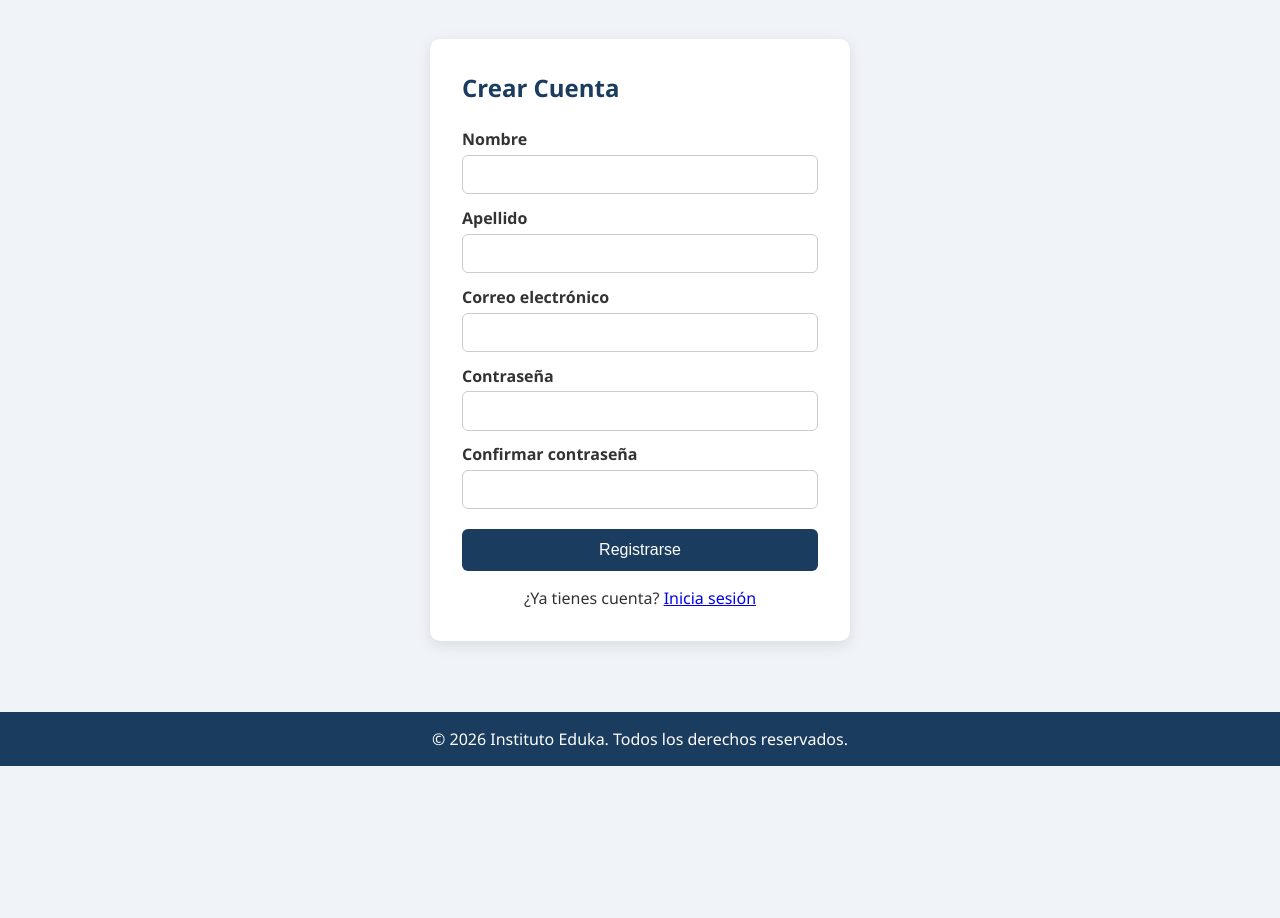
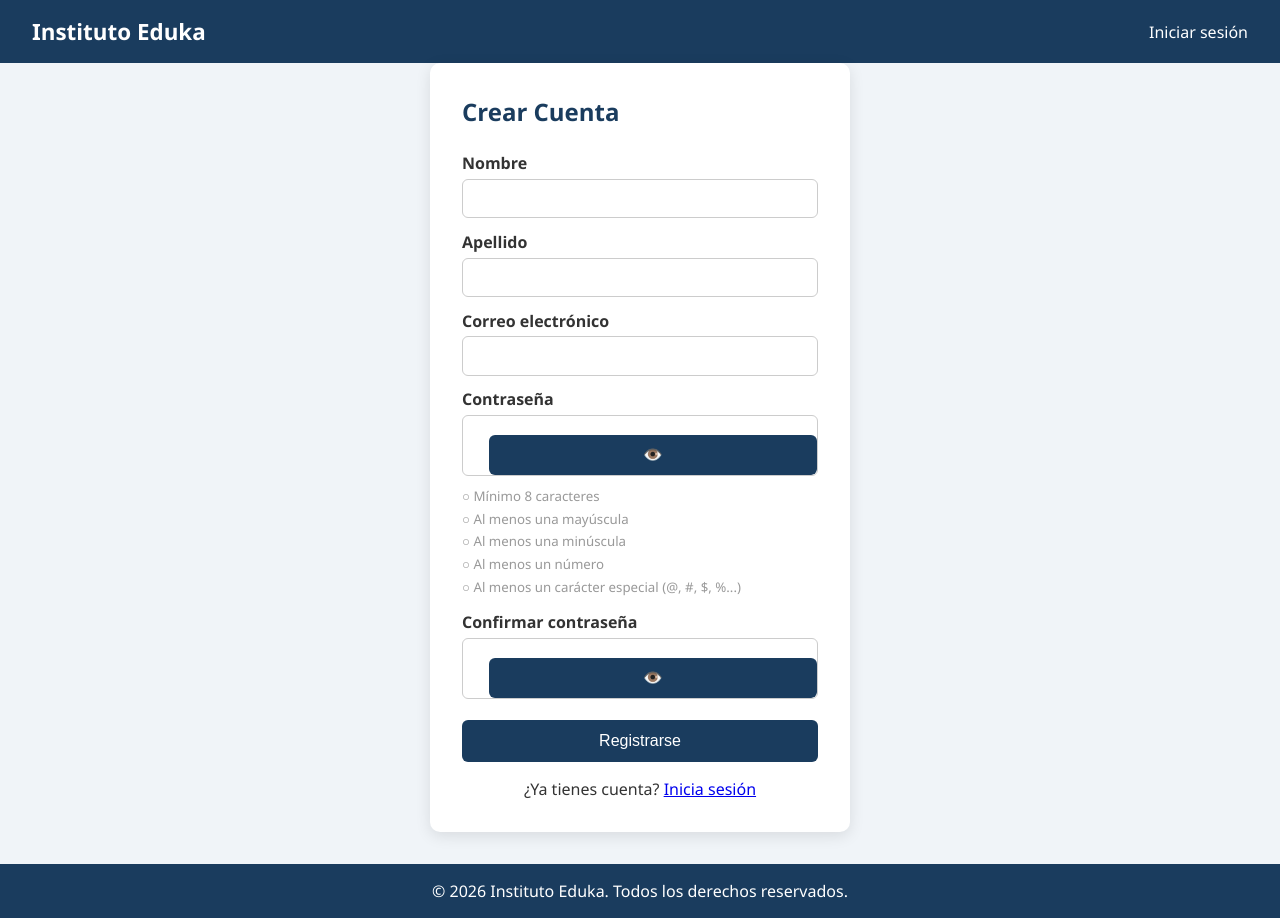
Before and after one commit to Juanc730/eduka, a PHP site: page /eduka/modules/auth/registro.php in a window 1280 px wide. Before the commit the page ends 766 px from the top, so only its background shows below. Run offline with PHP 8.4, Linux system fonts and the light colour scheme.

Commit message:
requisitos contraseñas

```diff
--- a/assets/css/style.css
+++ b/assets/css/style.css
@@ -351,3 +351,51 @@ body {
 .card-404 h2 { color: #333; margin-bottom: 1rem; }
 .card-404 p  { color: #666; margin-bottom: 1.5rem; }
 .card-404 a  { display: inline-block; }
+
+/* Input contraseña con botón */
+.input-password {
+    display: flex;
+    align-items: center;
+    border: 1px solid #ccc;
+    border-radius: 6px;
+    overflow: hidden;
+    width: 100%;
+}
+.input-password input {
+    border: none;
+    border-radius: 0;
+    flex: 1;
+    outline: none;
+    box-shadow: none;
+}
+.input-password input:focus {
+    border: none;
+    outline: none;
+}
+.toggle-pass {
+    background: #f0f4f8;
+    border: none;
+    border-left: 1px solid #ccc;
+    padding: 0.5rem 0.7rem;
+    cursor: pointer;
+    font-size: 1rem;
+    line-height: 1;
+}
+.toggle-pass:hover { background: #e0e7ef; }
+
+/* Requisitos de contraseña */
+.requisitos {
+    list-style: none;
+    margin: 0.5rem 0 0.8rem;
+    padding: 0;
+    font-size: 0.83rem;
+}
+.requisitos li {
+    padding: 0.15rem 0;
+    color: #999;
+}
+.requisitos li::before { content: '○ '; }
+.req-ok { color: #27ae60 !important; }
+.req-ok::before { content: '✓ ' !important; }
+.req-fail { color: #e74c3c !important; }
+.req-fail::before { content: '✗ ' !important; }
--- a/modules/auth/registro.php
+++ b/modules/auth/registro.php
@@ -1,8 +1,24 @@
 <?php
-session_start();
+$page_title = 'Crear Cuenta';
+if (session_status() === PHP_SESSION_NONE) session_start();
 require_once '../../config/database.php';
+
 $error   = '';
 $success = '';
+
+function validar_password($password) {
+    if (strlen($password) < 8)
+        return 'La contraseña debe tener al menos 8 caracteres.';
+    if (!preg_match('/[A-Z]/', $password))
+        return 'La contraseña debe tener al menos una letra mayúscula.';
+    if (!preg_match('/[a-z]/', $password))
+        return 'La contraseña debe tener al menos una letra minúscula.';
+    if (!preg_match('/[0-9]/', $password))
+        return 'La contraseña debe tener al menos un número.';
+    if (!preg_match('/[\@\#\$\%\^\&\*\!\?\.\,\-\_]/', $password))
+        return 'La contraseña debe tener al menos un carácter especial (@, #, $, %, etc.).';
+    return '';
+}
 
 if ($_SERVER['REQUEST_METHOD'] === 'POST') {
     $nombre   = trim($_POST['nombre']);
@@ -11,17 +27,20 @@ if ($_SERVER['REQUEST_METHOD'] === 'POST') {
     $password = $_POST['password'];
     $confirm  = $_POST['confirm_password'];
 
+    $error_pass = validar_password($password);
+
     if ($password !== $confirm) {
         $error = 'Las contraseñas no coinciden.';
+    } elseif ($error_pass) {
+        $error = $error_pass;
     } else {
-        // Verificar si el email ya existe
         $stmt = $pdo->prepare("SELECT id FROM usuarios WHERE email = ?");
         $stmt->execute([$email]);
         if ($stmt->fetch()) {
             $error = 'El correo ya está registrado.';
         } else {
             $hash   = password_hash($password, PASSWORD_DEFAULT);
-            $rol_id = 2; // rol estudiante por defecto
+            $rol_id = 2;
             $stmt   = $pdo->prepare("INSERT INTO usuarios (nombre, apellido, email, password, rol_id)
                                      VALUES (?, ?, ?, ?, ?)");
             $stmt->execute([$nombre, $apellido, $email, $hash, $rol_id]);
@@ -30,33 +49,119 @@ if ($_SERVER['REQUEST_METHOD'] === 'POST') {
     }
 }
 ?>
-<?php $page_title = 'Crear Cuenta'; ?>
 <?php include '../../includes/header.php'; ?>
+<?php include '../../includes/navbar.php'; ?>
 
 <div class="auth-container">
     <div class="auth-card">
         <h2>Crear Cuenta</h2>
+
         <?php if ($error): ?>
             <p class="error"><?= htmlspecialchars($error) ?></p>
         <?php endif; ?>
         <?php if ($success): ?>
             <p class="success"><?= $success ?></p>
         <?php endif; ?>
-        <form method="POST">
+
+        <form method="POST" id="form-registro">
             <label>Nombre</label>
-            <input type="text" name="nombre" required>
+            <input type="text" name="nombre" required value="<?= htmlspecialchars($_POST['nombre'] ?? '') ?>">
+
             <label>Apellido</label>
-            <input type="text" name="apellido" required>
+            <input type="text" name="apellido" required value="<?= htmlspecialchars($_POST['apellido'] ?? '') ?>">
+
             <label>Correo electrónico</label>
-            <input type="email" name="email" required>
+            <input type="email" name="email" required value="<?= htmlspecialchars($_POST['email'] ?? '') ?>">
+
             <label>Contraseña</label>
-            <input type="password" name="password" required minlength="6">
+            <div class="input-password">
+                <input type="password" name="password" id="password" required>
+                <button type="button" class="toggle-pass" onclick="togglePassword('password', 'icon-pass')">
+                    <span id="icon-pass">👁️</span>
+                </button>
+            </div>
+
+            <!-- Indicador de requisitos -->
+            <ul class="requisitos" id="requisitos">
+                <li id="req-len">Mínimo 8 caracteres</li>
+                <li id="req-may">Al menos una mayúscula</li>
+                <li id="req-min">Al menos una minúscula</li>
+                <li id="req-num">Al menos un número</li>
+                <li id="req-esp">Al menos un carácter especial (@, #, $, %...)</li>
+            </ul>
+
             <label>Confirmar contraseña</label>
-            <input type="password" name="confirm_password" required>
-            <button type="submit">Registrarse</button>
+            <div class="input-password">
+                <input type="password" name="confirm_password" id="confirm_password" required>
+                <button type="button" class="toggle-pass" onclick="togglePassword('confirm_password', 'icon-confirm')">
+                    <span id="icon-confirm">👁️</span>
+                </button>
+            </div>
+            <p id="msg-confirm" style="font-size:0.85rem; margin-top:0.3rem;"></p>
+
+            <button type="submit" class="btn-primary" style="margin-top:1rem; width:100%;">Registrarse</button>
         </form>
         <p>¿Ya tienes cuenta? <a href="/eduka/login.php">Inicia sesión</a></p>
     </div>
 </div>
 
+<script>
+// Mostrar / ocultar contraseña
+function togglePassword(inputId, iconId) {
+    const input = document.getElementById(inputId);
+    const icon  = document.getElementById(iconId);
+    if (input.type === 'password') {
+        input.type = 'text';
+        icon.textContent = '🙈';
+    } else {
+        input.type = 'password';
+        icon.textContent = '👁️';
+    }
+}
+
+// Validación en tiempo real
+const passInput    = document.getElementById('password');
+const confirmInput = document.getElementById('confirm_password');
+const msgConfirm   = document.getElementById('msg-confirm');
+
+const requisitos = {
+    'req-len': /.{8,}/,
+    'req-may': /[A-Z]/,
+    'req-min': /[a-z]/,
+    'req-num': /[0-9]/,
+    'req-esp': /[\@\#\$\%\^\&\*\!\?\.\,\-\_]/
+};
+
+passInput.addEventListener('input', function () {
+    const val = this.value;
+    for (const [id, regex] of Object.entries(requisitos)) {
+        const el = document.getElementById(id);
+        if (regex.test(val)) {
+            el.classList.add('req-ok');
+            el.classList.remove('req-fail');
+        } else {
+            el.classList.add('req-fail');
+            el.classList.remove('req-ok');
+        }
+    }
+    validarConfirm();
+});
+
+confirmInput.addEventListener('input', validarConfirm);
+
+function validarConfirm() {
+    if (confirmInput.value === '') {
+        msgConfirm.textContent = '';
+        return;
+    }
+    if (passInput.value === confirmInput.value) {
+        msgConfirm.textContent = '✅ Las contraseñas coinciden';
+        msgConfirm.style.color = '#27ae60';
+    } else {
+        msgConfirm.textContent = '❌ Las contraseñas no coinciden';
+        msgConfirm.style.color = '#e74c3c';
+    }
+}
+</script>
+
 <?php include '../../includes/footer.php'; ?>
```
